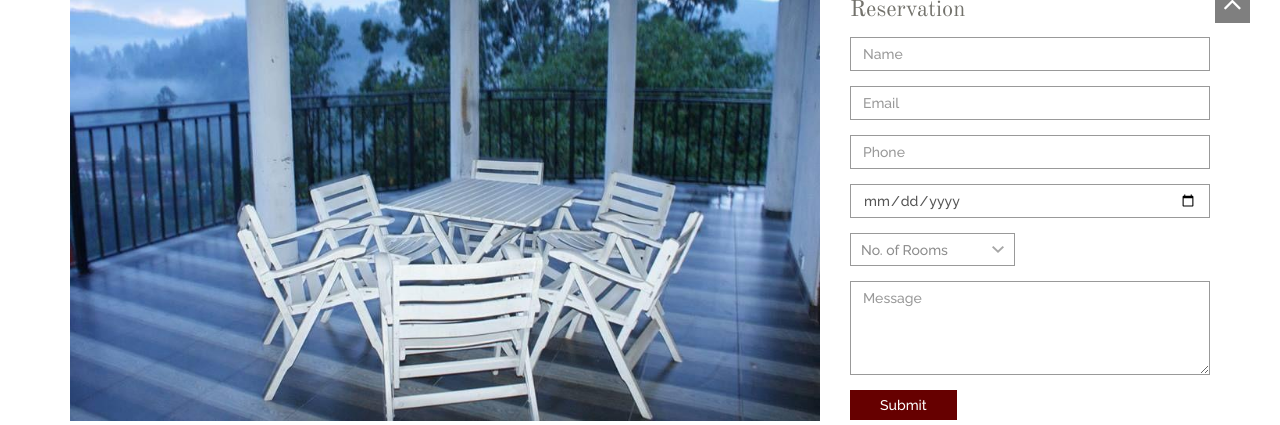
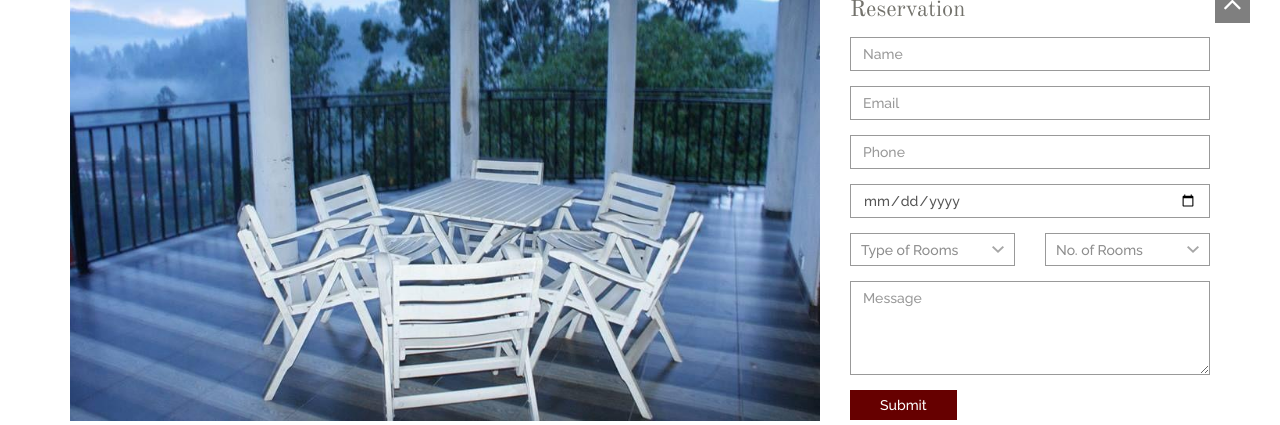
Before and after one commit to MadushanSandaru1/chefguru-website, a PHP site: page / in a window 1280 px wide. Shown: the part 747-1172 px from the top of the page. Run offline with PHP 8.4, Linux system fonts and the light colour scheme; data comes from the database, SQL or seed files in the repository; some libraries are stand-ins or nearby versions.

Commit message:
Update index.php
add room types for reservation form

```diff
--- a/index.php
+++ b/index.php
@@ -14,10 +14,11 @@
         $customer_email = $_POST['customer_email'];
         $customer_phone = $_POST['customer_phone'];
         $customer_date = $_POST['customer_date'];
+        $type_of_room = $_POST['type_of_room'];
         $no_of_room = $_POST['no_of_room'];
         $customer_msg = $_POST['customer_msg'];
 
-        $customer_room_book = "INSERT INTO `room_book`(`name`, `email`, `phone`, `check_in_date`, `no_of_room`, `message`) VALUES ('{$customer_name}', '{$customer_email}', '{$customer_phone}', '{$customer_date}', '{$no_of_room}', '{$customer_msg}')";
+        $customer_room_book = "INSERT INTO `room_book`(`name`, `email`, `phone`, `check_in_date`, `type_of_room`, `no_of_room`, `message`) VALUES ('{$customer_name}', '{$customer_email}', '{$customer_phone}', '{$customer_date}', '{$type_of_room}', '{$no_of_room}', '{$customer_msg}')";
 
         $result_customer_room_book = mysqli_query($con,$customer_room_book);
 
@@ -156,6 +157,29 @@
                             </div>
                             <div class="form-group">
                                 <div class="row">
+                                    <div class="col-xs-6">
+                                        <select class="form-control" name="type_of_room" required>
+                                            <option value="1">Type of Rooms</option>
+                                            <?php
+
+                                                $get_rooms_details = "SELECT * FROM `room_type` WHERE `is_deleted` = 0";
+
+                                                $result_rooms_details = mysqli_query($con,$get_rooms_details);
+
+                                                if (mysqli_num_rows($result_rooms_details) > 0) {
+
+                                                    while($row_rooms_details = mysqli_fetch_assoc($result_rooms_details)) {
+
+                                            ?>
+                                            <option value="<?php echo $row_rooms_details['id']; ?>"><?php echo $row_rooms_details['type']; ?></option>
+                                            <?php
+                                                    }
+                                                }
+                                            ?>
+
+                                        </select>
+                                    </div>
+
                                     <div class="col-xs-6">
                                         <select class="form-control" name="no_of_room" required>
                                             <option value="1">No. of Rooms</option>
```
